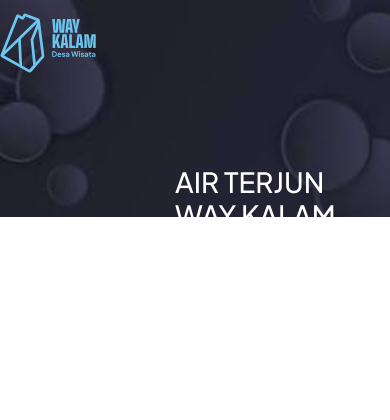
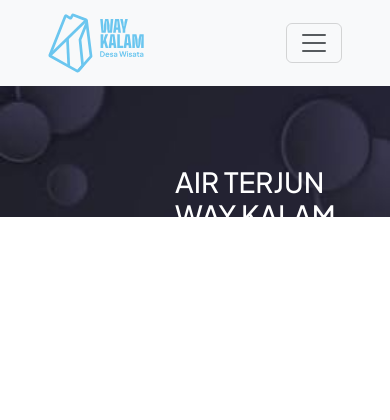
Before and after one commit to Tematik-Way-Kalam/Website-Wisata-WayKalam, a PHP site: page /index.php in a window 390 px wide; the page is wider, and only the part inside the window is pictured. Shown: the top 420 px of that part. Run offline with PHP 8.4, Linux system fonts and the light colour scheme; some libraries are stand-ins or nearby versions.

Commit message:
navbar responsive

```diff
--- a/client/navbar.php
+++ b/client/navbar.php
@@ -1,7 +1,10 @@
-<nav class="navbar fixed-top navbar-expand-lg navbar-dark" style="background-color: #fff;">
-        <div class="container d-flex justify-content-between p-0">
+<nav class="navbar fixed-top navbar-expand-lg navbar-light bg-light px-5">
         <a class="navbar-brand" href="#"><img src="./bg/Logo.svg" alt="logo-way-kalam" height="60"></a>
-            <div class="collapse navbar-collapse" id="navbarNav">
+        <button class="navbar-toggler" type="button" id="navbarToggleBtn">
+            <span class="navbar-toggler-icon"></span>
+        </button>
+
+        <div class="collapse navbar-collapse" id="navbarSupportedContent">
             <ul class="navbar-nav ms-auto gap-3 d-flex align-items-center">
                 <li class="nav-item">
                     <a class="nav-link active text-black" aria-current="page" href="./">Beranda</a>
@@ -21,5 +24,10 @@
                 <button class="border-0 p-3 rounded-3" style="background: rgb(19,39,88); background: linear-gradient(313deg, rgba(19,39,88,1) 0%, rgba(0,166,147,1) 100%); color:white;">Map Interaktif<i class="fa-regular fa-map ps-3" style="color: #ffffff;"></i></button>
             </ul>
         </div>
-        </div>
 </nav>
+
+<script>
+    document.getElementById('navbarToggleBtn').addEventListener('click', function() {
+        document.getElementById('navbarSupportedContent').classList.toggle('show');
+    });
+</script>
```
Lines whose indentation alone changed are shown as unchanged.
